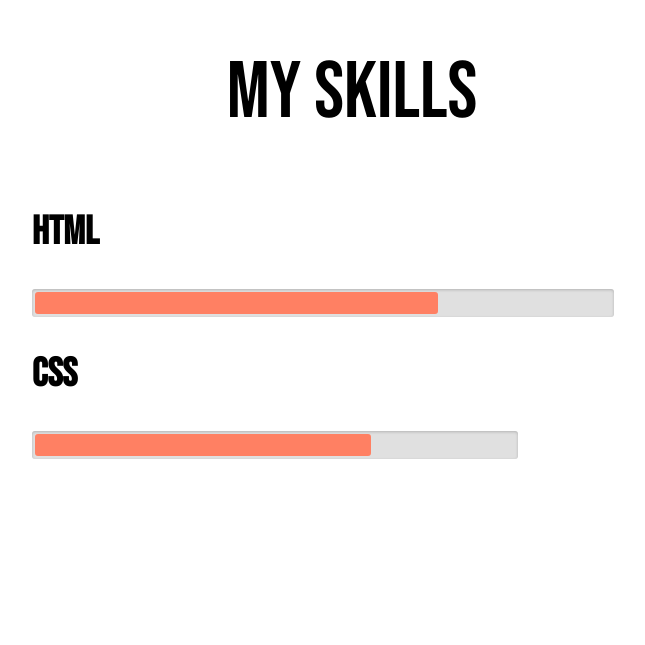
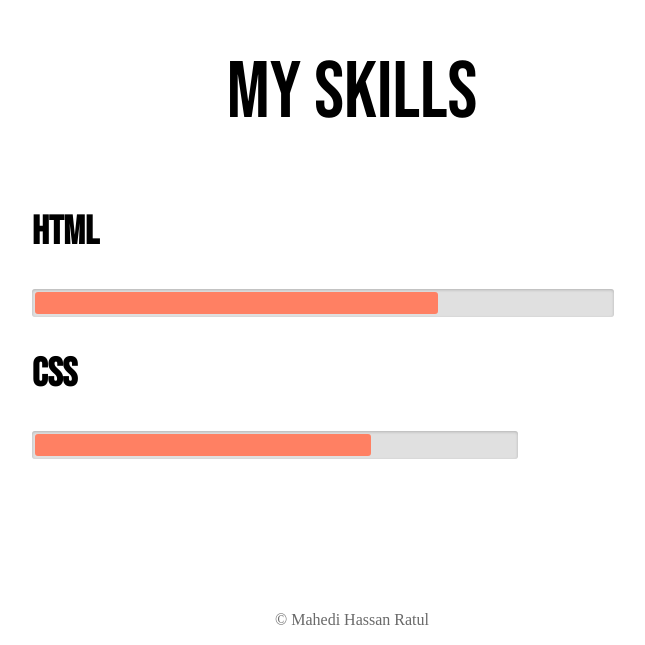
Before and after one commit to ratulxlr8/assignment1, a plain HTML site: page index.html in a window 1280 px wide. Shown: the part 3400-4045 px from the top of the page, without its empty margins (288-933 px from the left). Before the commit the page ends 3995 px from the top, so only its background shows below. Drawn offline with Linux system fonts and the light colour scheme.

Commit message:
footer added

```diff
--- a/index.html
+++ b/index.html
@@ -152,5 +152,8 @@
                 </div>
             </div>
     </section>
+    <footer class="footer">
+       <center><p>© Mahedi Hassan Ratul</p></center>
+    </footer>
 </body>
 </html>
```
